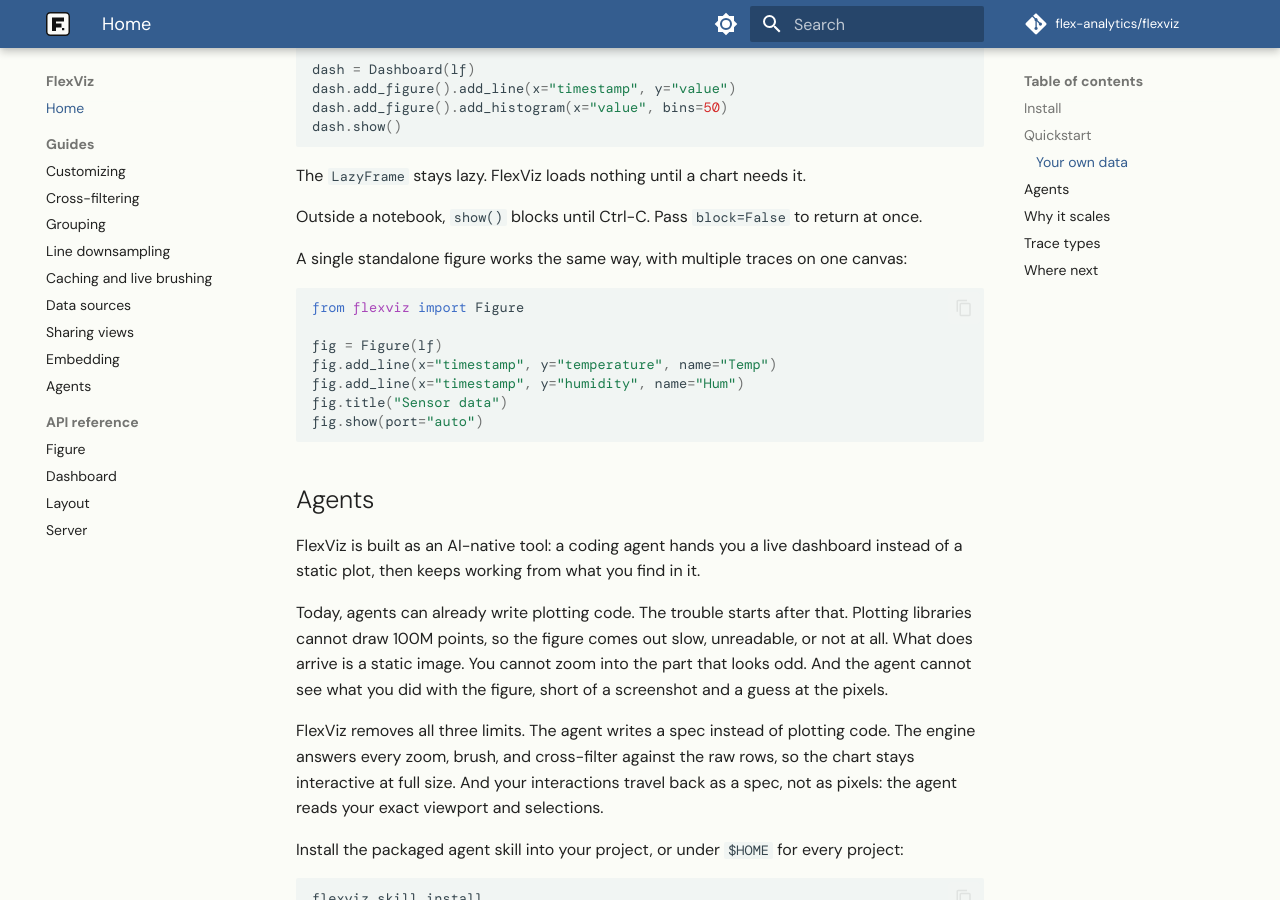
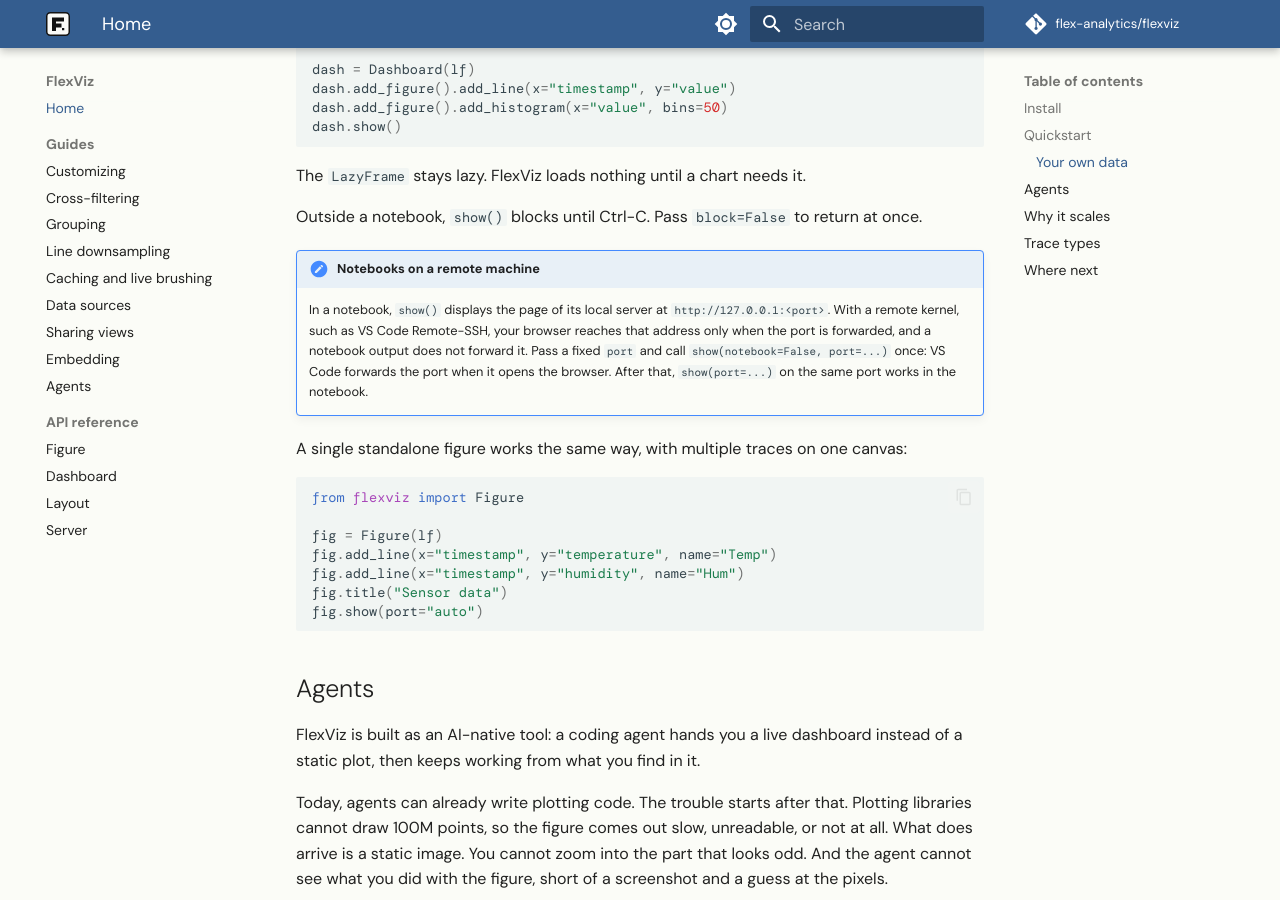
Before and after one commit to flex-analytics/flexviz, an MkDocs documentation site: the page built from docs/index.md, in a window 1280 px wide and 900 px high, scrolled down 1963 px. Built offline with MkDocs 1.6.1 and Material for MkDocs 9.7.7, drawn with Linux system fonts in a browser that asks for light colours; some web fonts are replaced; comment, search, counter and statistics services are not loaded.

Commit message:
docs: explain notebook show over a remote kernel

```diff
--- a/docs/index.md
+++ b/docs/index.md
@@ -81,6 +81,15 @@ The `LazyFrame` stays lazy. FlexViz loads nothing until a chart needs it.
 
 Outside a notebook, `show()` blocks until Ctrl-C. Pass `block=False` to
 return at once.
+
+!!! note "Notebooks on a remote machine"
+    In a notebook, `show()` displays the page of its local server at
+    `http://127.0.0.1:<port>`. With a remote kernel, such as VS Code
+    Remote-SSH, your browser reaches that address only when the port is
+    forwarded, and a notebook output does not forward it. Pass a fixed `port`
+    and call `show(notebook=False, port=...)` once: VS Code forwards the port
+    when it opens the browser. After that, `show(port=...)` on the same port
+    works in the notebook.
 
 A single standalone figure works the same way, with multiple traces on one
 canvas:
```
